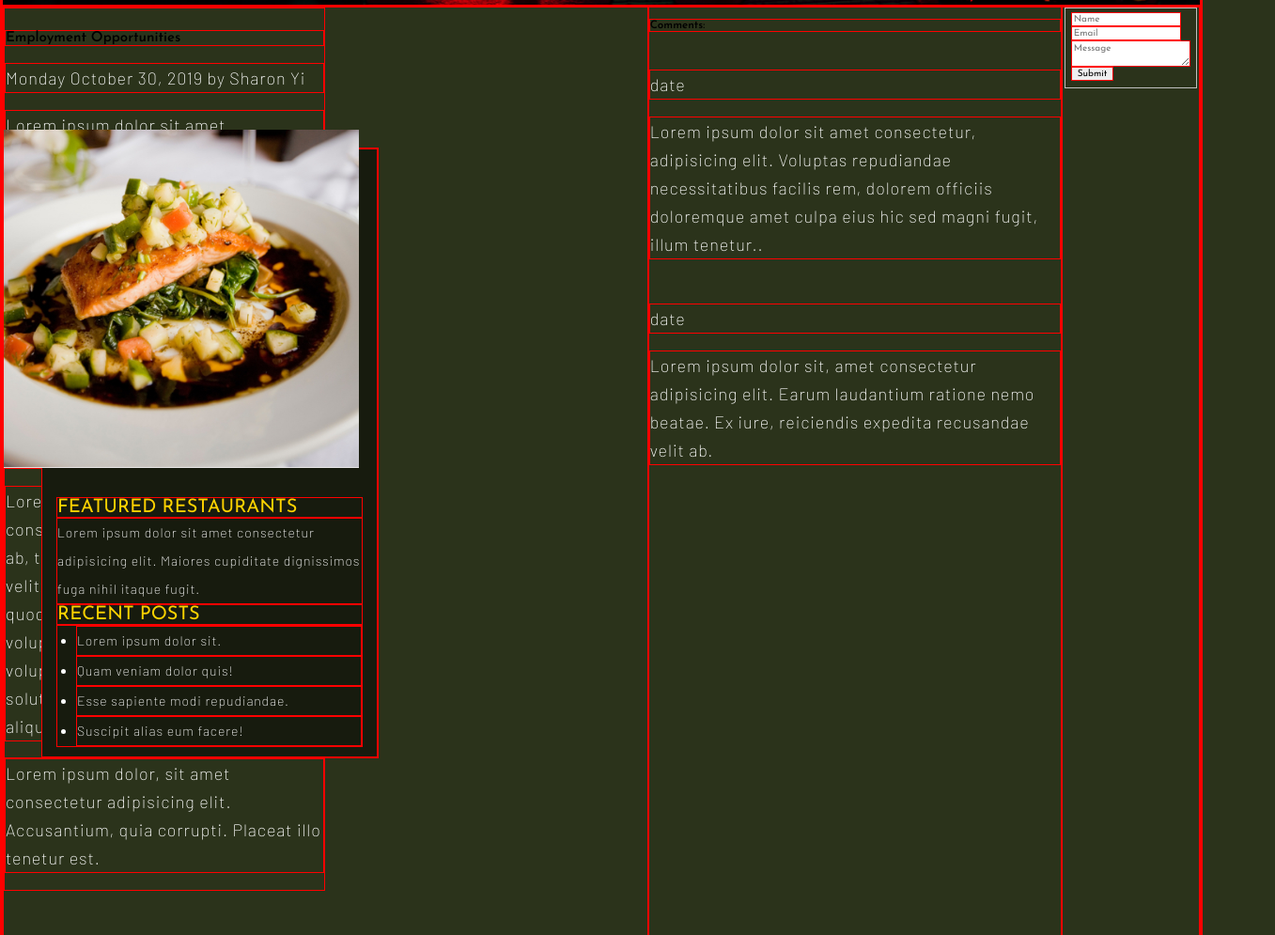
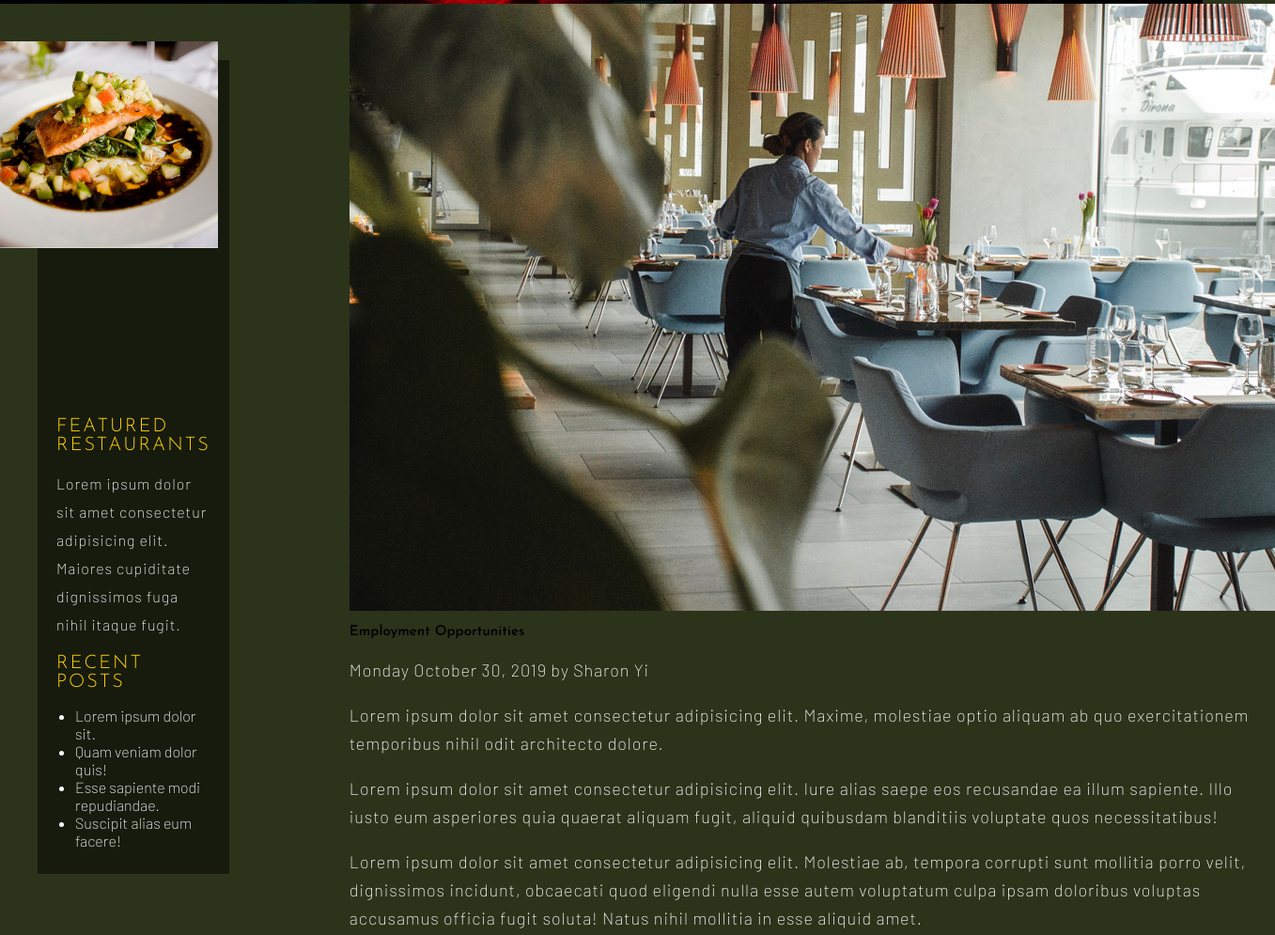
Before and after one commit to sharon-yi/project-2, a plain HTML site: page blog.html in a window 1280 px wide. Shown: the part 556-1551 px from the top of the page at 94% size, 1357 px wide, since content can reach past the window. Drawn offline with Linux system fonts and the light colour scheme.

Commit message:
thank u css grid

```diff
--- a/blog.html
+++ b/blog.html
@@ -10,7 +10,7 @@
       crossorigin="anonymous"
     ></script>
     <link
-      href="https://fonts.googleapis.com/css?family=Josefin+Sans:100,400,600&display=swap"
+      href="https://fonts.googleapis.com/css?family=Josefin+Sans:100,300,400,600&display=swap"
       rel="stylesheet"
     />
     <link
@@ -38,7 +38,6 @@
       <aside>
         <img src="images/blog-side-image.jpg" alt="" />
         <div class="aside-content">
-
           <h4>Featured Restaurants</h4>
           <p>
             Lorem ipsum dolor sit amet consectetur adipisicing elit. Maiores
@@ -55,9 +54,8 @@
         </div>
       </aside>
 
-      <div class="blog-section-container">
       <section class="blog-section">
-        <img src="" alt="" />
+        <img src="images/blog-post-image.jpg" alt="" />
         <h2>Employment Opportunities</h2>
         <p>Monday October 30, 2019 by Sharon Yi</p>
         <p>
@@ -83,9 +81,8 @@
           quia corrupti. Placeat illo tenetur est.
         </p>
       </section>
-      </div>
 
-      <section>
+      <section class="blog-comments">
         <h3>Comments:</h3>
         <img src="" alt="" />
         <p>date</p>
@@ -103,7 +100,7 @@
           recusandae velit ab.
         </p>
       </section>
-      <section>
+      <section class="fieldsetarea">
         <fieldset>
           <label for="name" class="visuallyHidden">Name</label>
           <input type="text" class="name" id="name" placeholder="Name" />
@@ -118,9 +115,9 @@
           <button type="submit">Submit</button>
         </fieldset>
       </section>
-    </section>
       <footer>
         <p>Copyright ICON 2018 Juno College</p>
       </footer>
+    </section>
   </body>
 </html>
--- a/styles/sass/_blog.scss
+++ b/styles/sass/_blog.scss
@@ -1,60 +1,65 @@
-* {
-  border: 1px solid red;
-}
+// * {
+//   border: 1px solid red;
+// }
 
 body {
   background-color: #2b331b;
 }
 
 .blog-main {
+  display: grid;
+  grid-template-columns: 1fr 3fr;
+  gap: 10%;
+  grid-template-areas:
+    "aside .blog-section"
+    ".blog-comments"
+    ".fieldset-area"
+    "footer";
+  .blog-section {
+    grid-column: 2;
+  }
+  .blog-comments {
+    grid-column: 2;
+  }
+  .fieldsetarea {
+    grid-column: 2;
+  }
+  footer {
+    grid-column: span 2;
+    width: 100%;
+  }
+
+  aside {
     position: relative;
-  display: flex;
-}
-aside {
+    top: 60px;
+
+    img {
+      width: 95%;
       position: absolute;
-  margin-top: 100px;
-  top: 50px;
-  width: 400px;
-  img {
-    position: absolute;
-    width: 95%;
       top: -20px;
-  }
     }
     .aside-content {
       margin-left: 40px;
-  background-color: #171B0E;
-  padding: 370px 15px 10px 15px;
-
+      background-color: #171b0e;
+      padding: 370px 20px 10px 20px;
+    }
     h4 {
       font-size: $h4;
-    font-weight: 400;;
+      margin: 10px 0;
+      color: #ffd300;
       text-transform: uppercase;
-    color: #ffd300;
-    margin: 0;
+      font-weight: 300;
+      letter-spacing: 0.2rem;
     }
     p {
-    margin: 0;
-    font-size: 1.4rem;
+      font-size: 1.6rem;
     }
     ul {
+      font-family: $pfont;
       padding-left: 20px;
-    margin: 0;
+      font-size: 1.6rem;
+      color: white;
+    }
   }
 
-  li {
-    font-family: $pfont;
-    font-size: 1.4rem;
-    font-weight: 200;
-    color: white;
-    line-height: 3rem;
-    letter-spacing: 0.09rem;
-    padding: 0;
 }
-}
-.blog-section-container {
-  display: grid;
-  grid-template-columns: 50%;
-  grid-template-rows: 1fr 1fr 1fr 1fr;
-
-}
```
Also changed, not shown: styles/main.css. Lines whose indentation alone changed are shown as unchanged.
